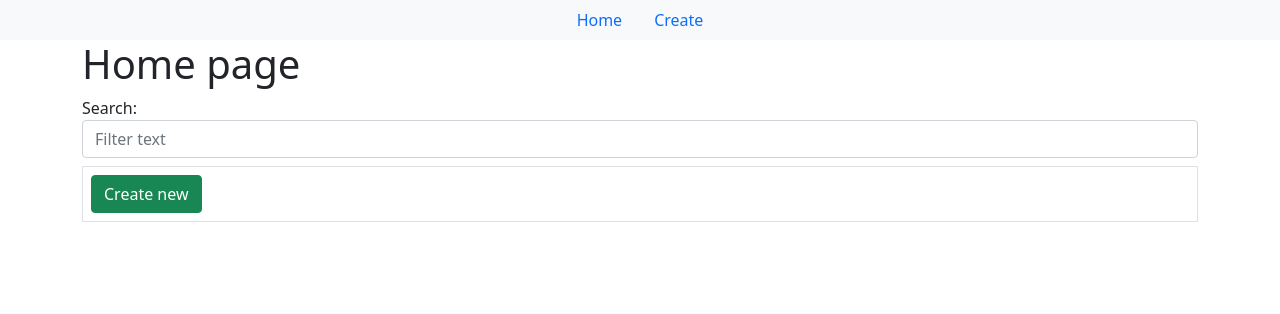
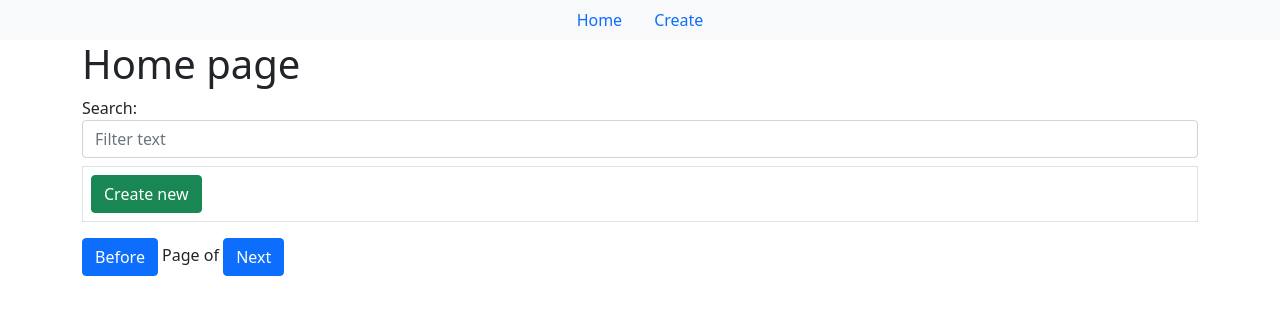
Before and after one commit to rustam-mukhametshin/angular-js-test, a website: page app/index.html at #!/home in a window 1280 px wide. Drawn offline with nearby package versions, Linux system fonts and the light colour scheme; some packages are replaced by stand-ins of ours; files that its build step writes are made by us from their sources; no server answers.

Commit message:
Show pagination html

```diff
--- a/app/components/home/home.html
+++ b/app/components/home/home.html
@@ -32,3 +32,11 @@
     </tr>
     </tbody>
 </table>
+
+<div class="row">
+    <div class="col">
+        <button ng-disabled="beforeDisable()" class="btn btn-primary" ng-click="before()">Before</button>
+        <span>Page {{currentPage}} of {{totalPages}}</span>
+        <button ng-disabled="nextDisable()" class="btn btn-primary" ng-click="next()">Next</button>
+    </div>
+</div>
```
